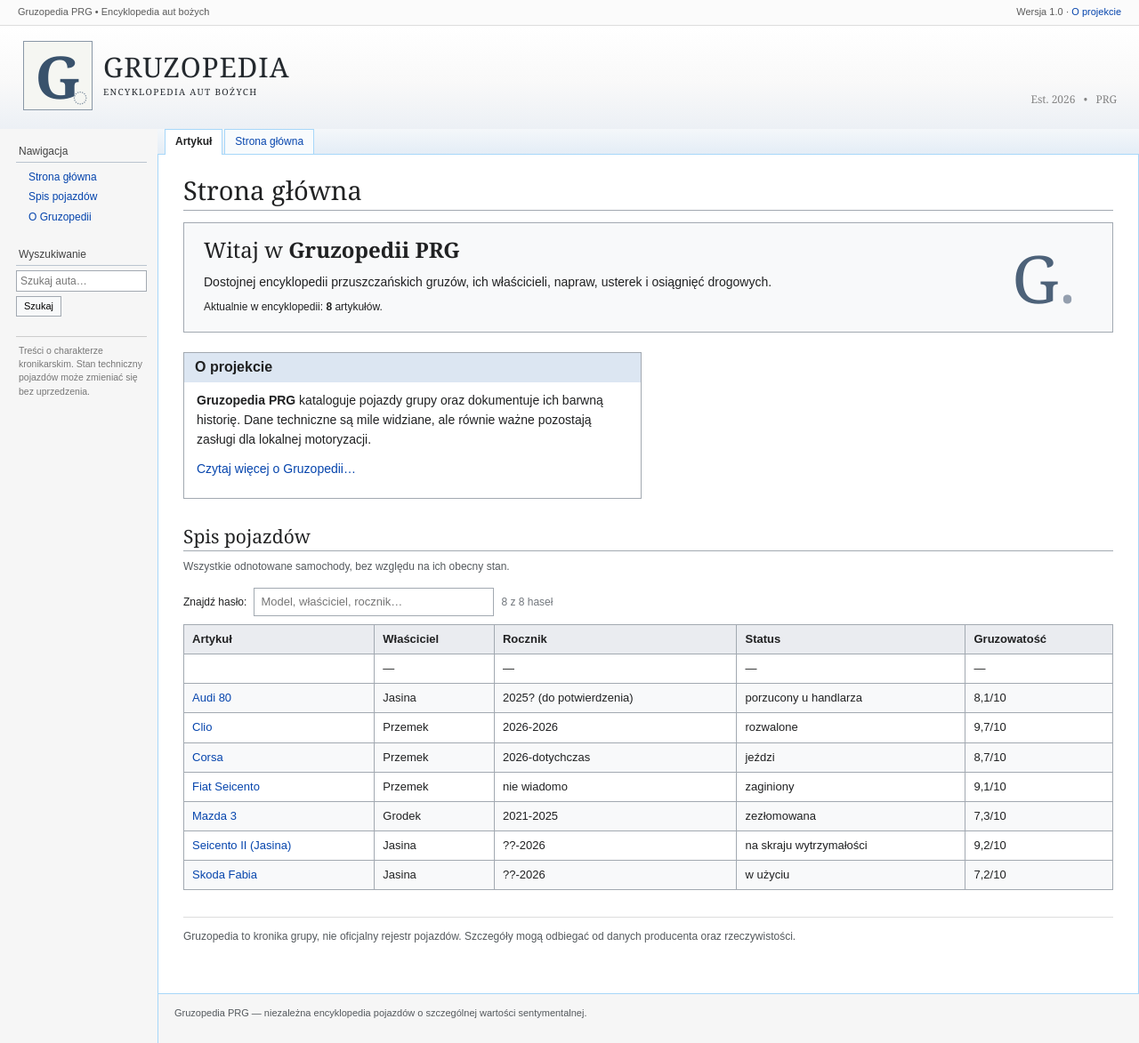
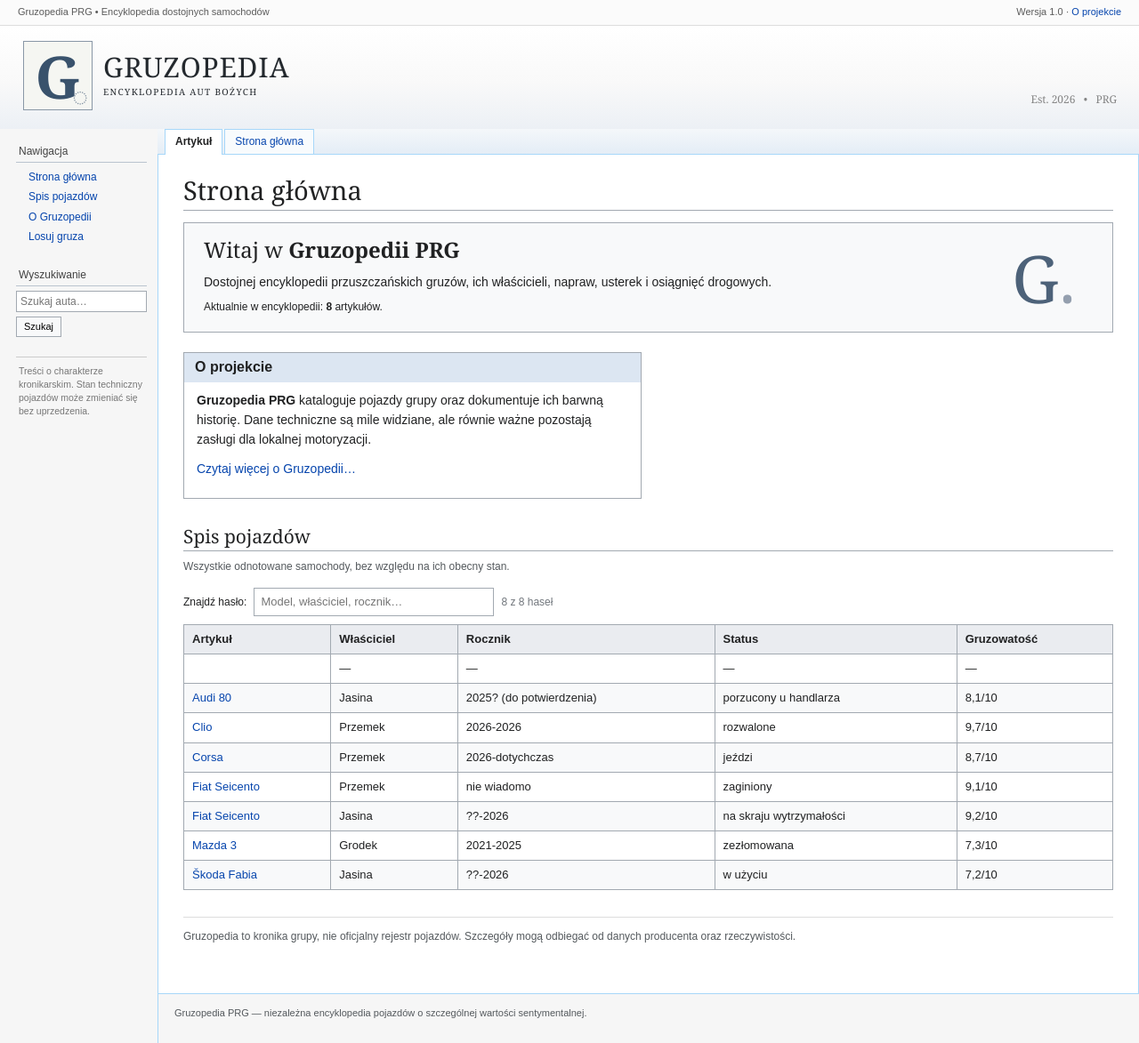
Before and after one commit to gruzopedia-prg/gruzopedia-prg.github.io, a Jekyll site: the page built from index.html, in a window 1280 px wide. Shown: the whole page at 89% size. Built offline with Jekyll 4.4.1, drawn with Linux system fonts in a browser that asks for light colours.

Commit message:
added random feature

```diff
--- a/_auta/fabia.md
+++ b/_auta/fabia.md
@@ -1,5 +1,5 @@
 ---
-title: Skoda Fabia
+title: Škoda Fabia
 wlasciciel: Jasina
 rok: ??-2026
 status: w użyciu
--- a/_auta/sejak_jasina.md
+++ b/_auta/sejak_jasina.md
@@ -1,5 +1,5 @@
 ---
-title: Seicento II (Jasina)
+title: Fiat Seicento
 wlasciciel: Jasina
 rok: ??-2026
 status: na skraju wytrzymałości
--- a/_layouts/default.html
+++ b/_layouts/default.html
@@ -11,7 +11,7 @@
 </head>
 <body>
   <div class="topline">
-    <span>Gruzopedia PRG • Encyklopedia aut bożych</span>
+    <span>Gruzopedia PRG • Encyklopedia dostojnych samochodów</span>
     <span class="topline-right">Wersja 1.0 · <a href="{{ '/o-gruzopedii/' | relative_url }}">O projekcie</a></span>
   </div>
   <header class="site-header">
@@ -30,6 +30,7 @@
           <li><a href="{{ '/' | relative_url }}">Strona główna</a></li>
           <li><a href="{{ '/#spis-aut' | relative_url }}">Spis pojazdów</a></li>
           <li><a href="{{ '/o-gruzopedii/' | relative_url }}">O Gruzopedii</a></li>
+          <li><a href="#" id="random-gruz">Losuj gruza</a></li>
         </ul>
       </section>
       <section class="side-group">
```
Also changed, not shown: other parts of _layouts/default.html (+21 -0 lines).
